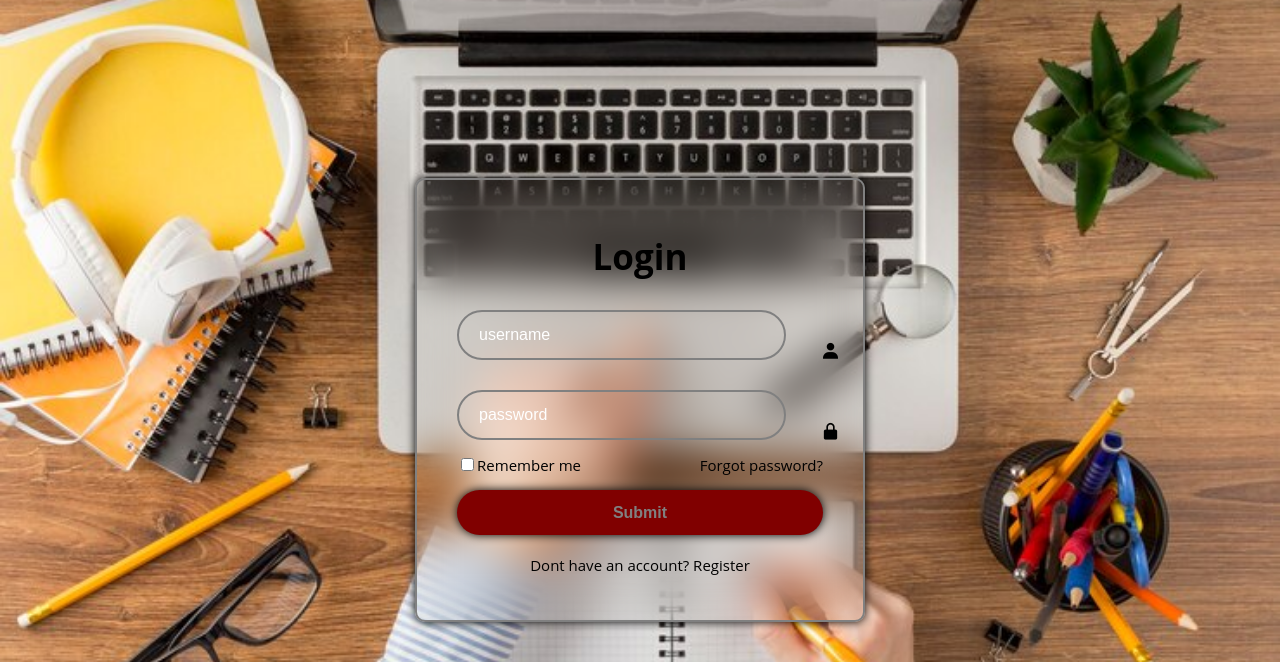
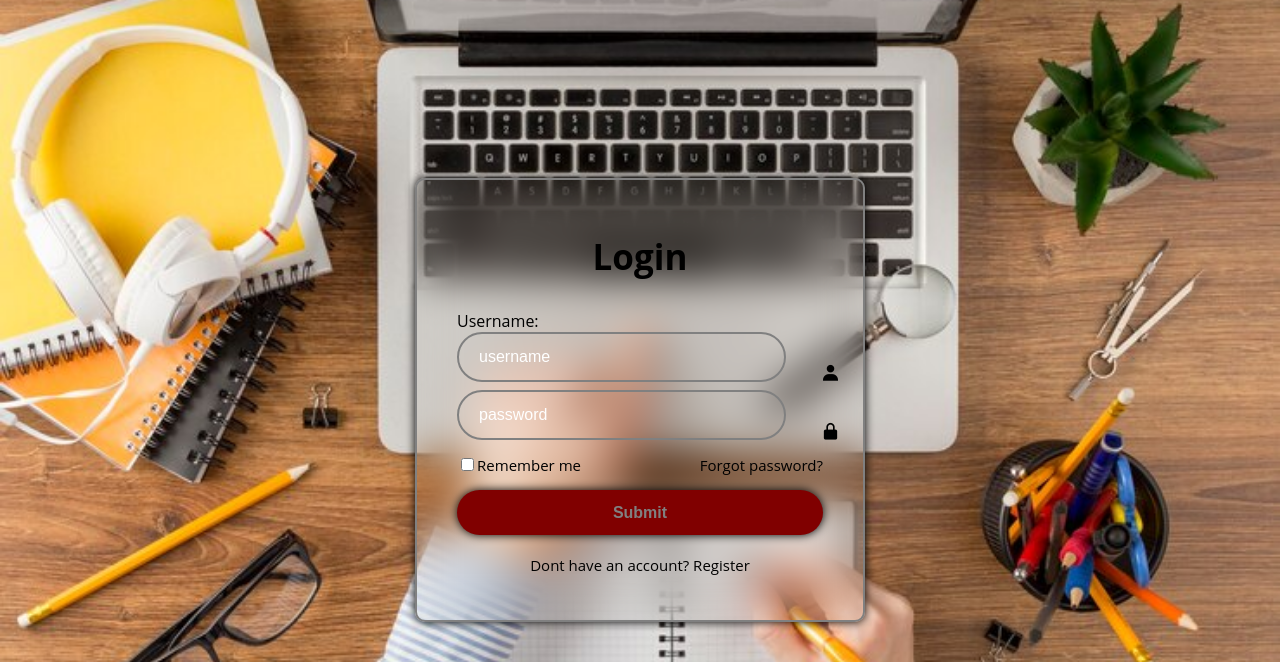
Before and after one commit to EdinaBajraktari/PROJEKTI, a PHP site: page /LoginForm.php in a window 1280 px wide. Shown: the top 662 px of the page. Run offline with PHP 8.4, Linux system fonts and the light colour scheme.

Commit message:
Update LoginForm.php

```diff
--- a/LoginForm.php
+++ b/LoginForm.php
@@ -13,7 +13,7 @@
        <form method="POST" action="postMetoda.php" id="Form" onsubmit="return validateForm()">
         <h1>Login</h1>
         <div class="box">
-        <input  type="text" placeholder="username" name="user" id="username" required>
+       Username: <input  type="text" placeholder="username" name="user" id="username" required>
        <i class='bx bxs-user'></i>
 
         </div>
```
